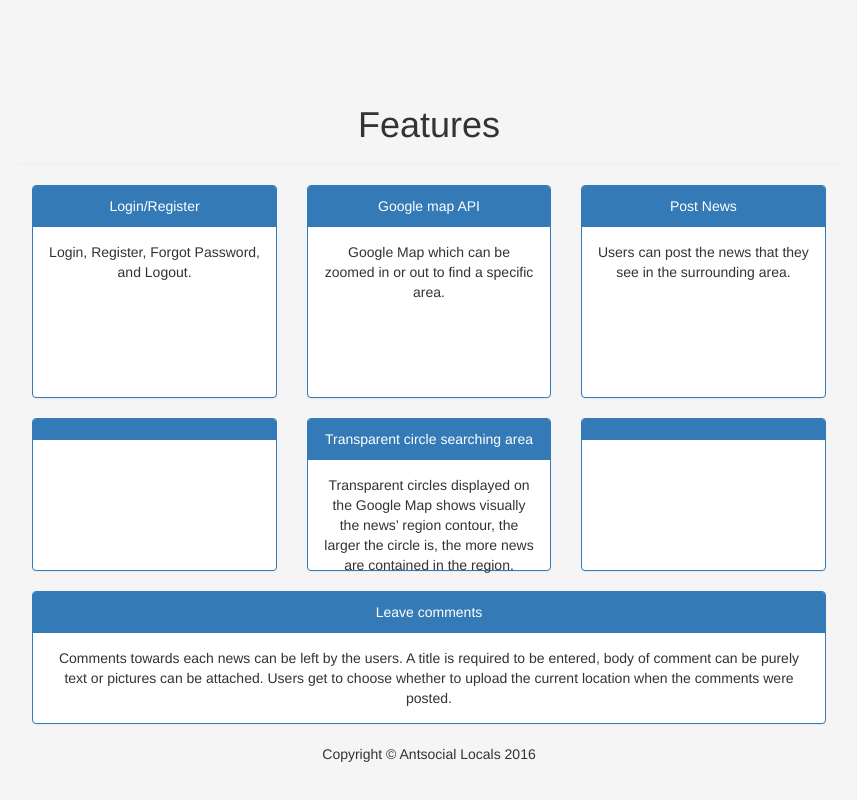
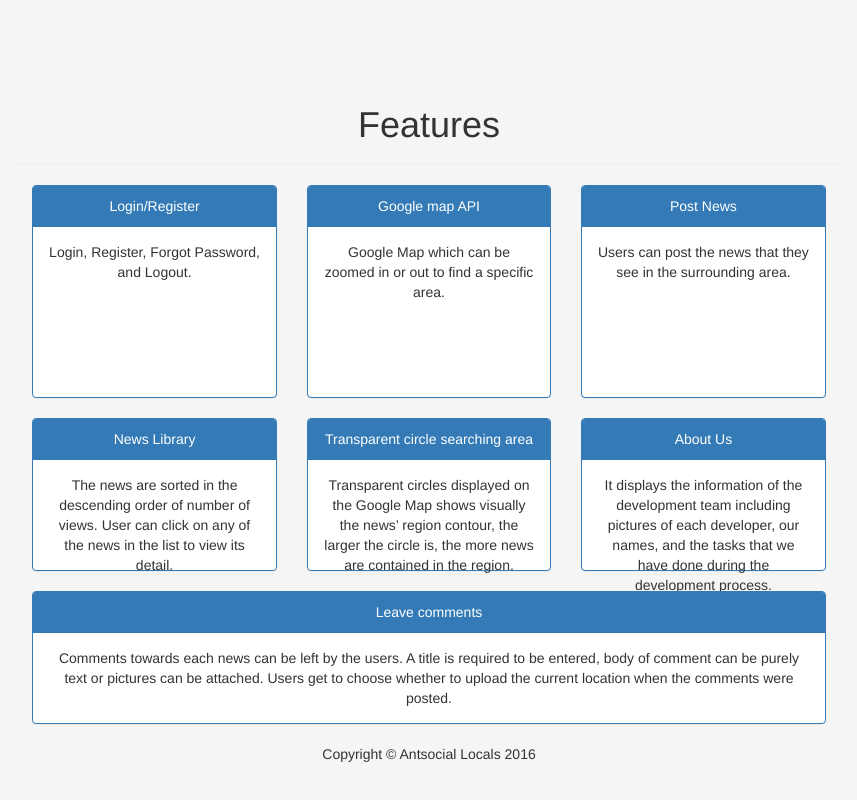
Before and after one commit to deco3500/antsocial, a plain HTML site: page promotional website/index.html in a window 1280 px wide. Shown: the part 1865-2665 px from the top of the page, without its empty margins (211-1068 px from the left). Drawn offline with nearby package versions, Linux system fonts and the light colour scheme; files whose address does not match are found by name.

Commit message:
no message

```diff
--- a/promotional website/index.html
+++ b/promotional website/index.html
@@ -116,6 +116,12 @@ application <br>that groups people based on the location/suburb that they live i
                 Leave you comments.
             </div>
         </div>
+        <div class="item">
+              <img src="images/5.png" alt="...">
+              <div class="carousel-caption">
+                News library
+            </div>
+        </div>
     </div>
 
     <!-- Controls -->
@@ -171,8 +177,9 @@ application that groups people based on the location/suburb that they live in.</
     </div>
     <div class="col-md-4">
         <div class="panel panel-primary row3">
-            <div class="panel-heading"></div>
+            <div class="panel-heading">News Library</div>
             <div class="panel-body">
+              The news are sorted in the descending order of number of views. User can click on any of the news in the list to view its detail.
 
             </div>
         </div>
@@ -190,8 +197,9 @@ application that groups people based on the location/suburb that they live in.</
     </div>
     <div class="col-md-4">
         <div class="panel panel-primary row3">
-            <div class="panel-heading"></div>
+            <div class="panel-heading">About Us</div>
             <div class="panel-body">
+               It displays the information of the development team including pictures of each developer, our names, and the tasks that we have done during the development process.
 
             </div>
         </div>
```
